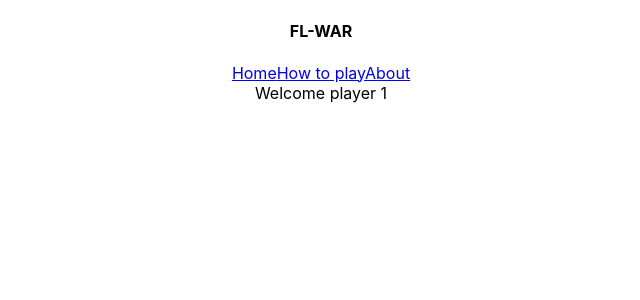
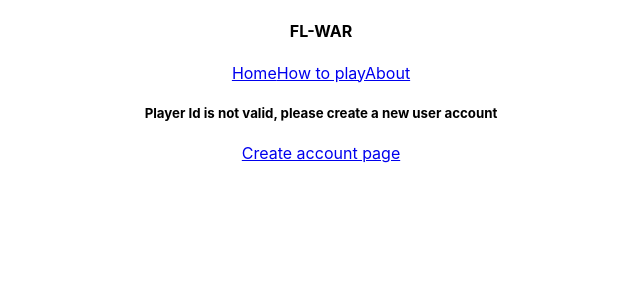
Before and after one commit to fredy-laksmono/fl-war, a React (Create React App) app in the folder fl-war-frontend/: page /account/1 in a window 1280 px wide. Shown: the top 300 px of the page, without its empty margins (319-959 px from the left). Built offline with nearby package versions, Linux system fonts and the light colour scheme; no server answers.

Commit message:
Fix; Checking user id valid

```diff
--- a/fl-war-frontend/src/components/Account.js
+++ b/fl-war-frontend/src/components/Account.js
@@ -3,7 +3,11 @@ import { useParams, Link } from "react-router-dom";
 import axios from "axios";
 
 const Account = (props) => {
-  const [playerName, updatePlayerName] = useState();
+  const [playerDataState, updatePlayerData] = useState({
+    name: "",
+    id: "",
+    deck_id: ""
+  });
 
   const { userId } = useParams();
 
@@ -14,24 +18,58 @@ const Account = (props) => {
         return response;
       })
       .catch((error) => {
-        console.log(error);
+        console.log("this is error", error);
       });
-    console.log(userObject);
-    return userObject;
+    console.log("this is userObject after checking", userObject);
+    if (userObject.data._id === id) {
+      console.log("user found");
+      updatePlayerData({
+        name: userObject.data.name,
+        id: userObject.data._id
+      });
+      return userObject;
+    }
   };
 
   let toRender = (
     <div>
-      <h5>Player Id is not detected, please create a new user account</h5>
-      <label>Name: </label>
-      <button></button>
+      <h5>Player Id is not valid, please create a new user account</h5>
+      <Link to="/new">Create account page</Link>
     </div>
   );
-  if (userId) {
-    if (check(userId)) {
-      toRender = <div>Welcome player {userId}</div>;
+
+  const updateRender = () => {
+    console.log("update render called", playerDataState);
+    if (playerDataState.name) {
+      toRender = <div>Welcome player {playerDataState.name}</div>;
+    } else {
+      toRender = (
+        <div>
+          <h5>Player Id is not valid, please create a new user account</h5>
+          <Link to="/new">Create account page</Link>
+        </div>
+      );
     }
+  };
+
+  useEffect(() => {
+    if (userId.length == 24) {
+      check(userId);
+    }
+    updateRender();
+  }, []);
+
+  if (playerDataState.name) {
+    toRender = <div>Welcome player {playerDataState.name}</div>;
+  } else {
+    toRender = (
+      <div>
+        <h5>Player Id is not valid, please create a new user account</h5>
+        <Link to="/new">Create account page</Link>
+      </div>
+    );
   }
+
   return toRender;
 };
 
```
